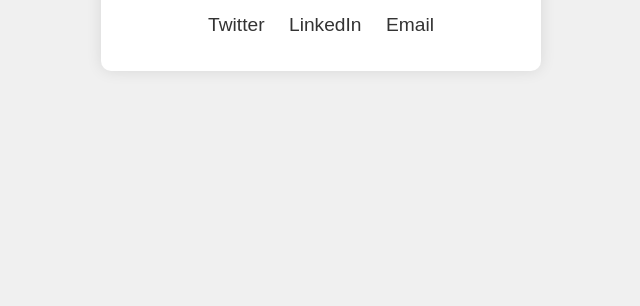
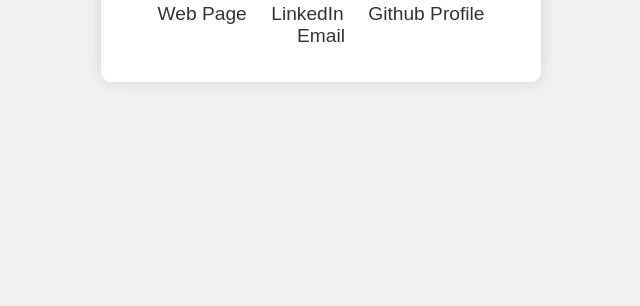
Before and after one commit to PedroCantu-Dev/PedroCantu-Dev.github.io, a plain HTML site: page index.html in a window 1280 px wide. Shown: the part 494-800 px from the top of the page, without its empty margins (319-959 px from the left). Drawn offline with Linux system fonts and the light colour scheme.

Commit message:
Update index.html

```diff
--- a/index.html
+++ b/index.html
@@ -71,8 +71,9 @@
         <div class="name">Pedro Cantú</div>
         <div class="bio">DevSecOps enthusiast, cloud services lover, and music creator. Passionate about computer architecture and secure software development.</div>
         <div class="social-links">
-            <a href="https://twitter.com/PedroCantuDev" target="_blank">Twitter</a>
+            <a href="https://" target="_blank">Web Page</a>
             <a href="https://linkedin.com/in/pedrocantu" target="_blank">LinkedIn</a>
+            <a href="https://github.com/PedroCantu-Dev">Github Profile</a>
             <a href="mailto:contact@pedrocantu.dev">Email</a>
         </div>
     </div>
```
